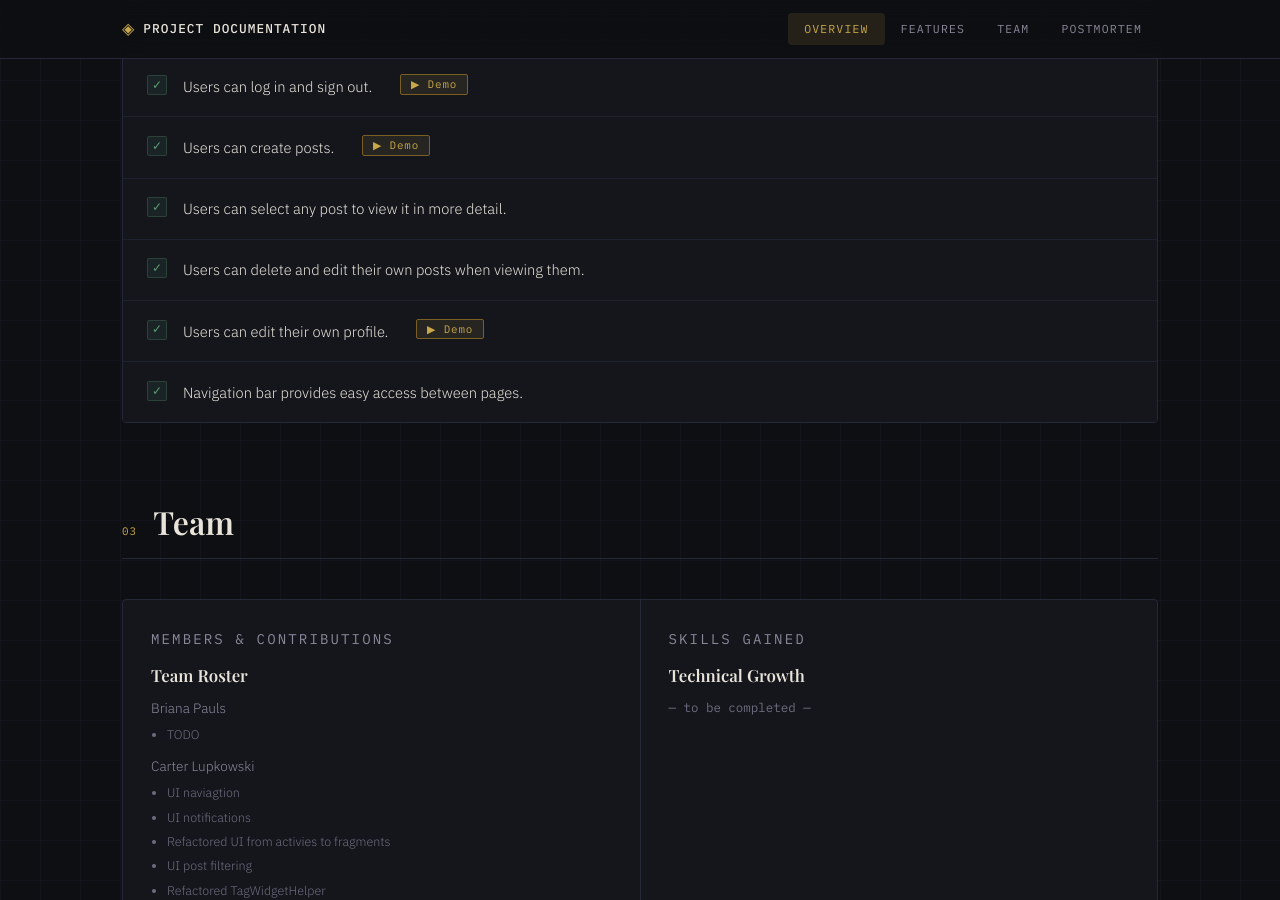
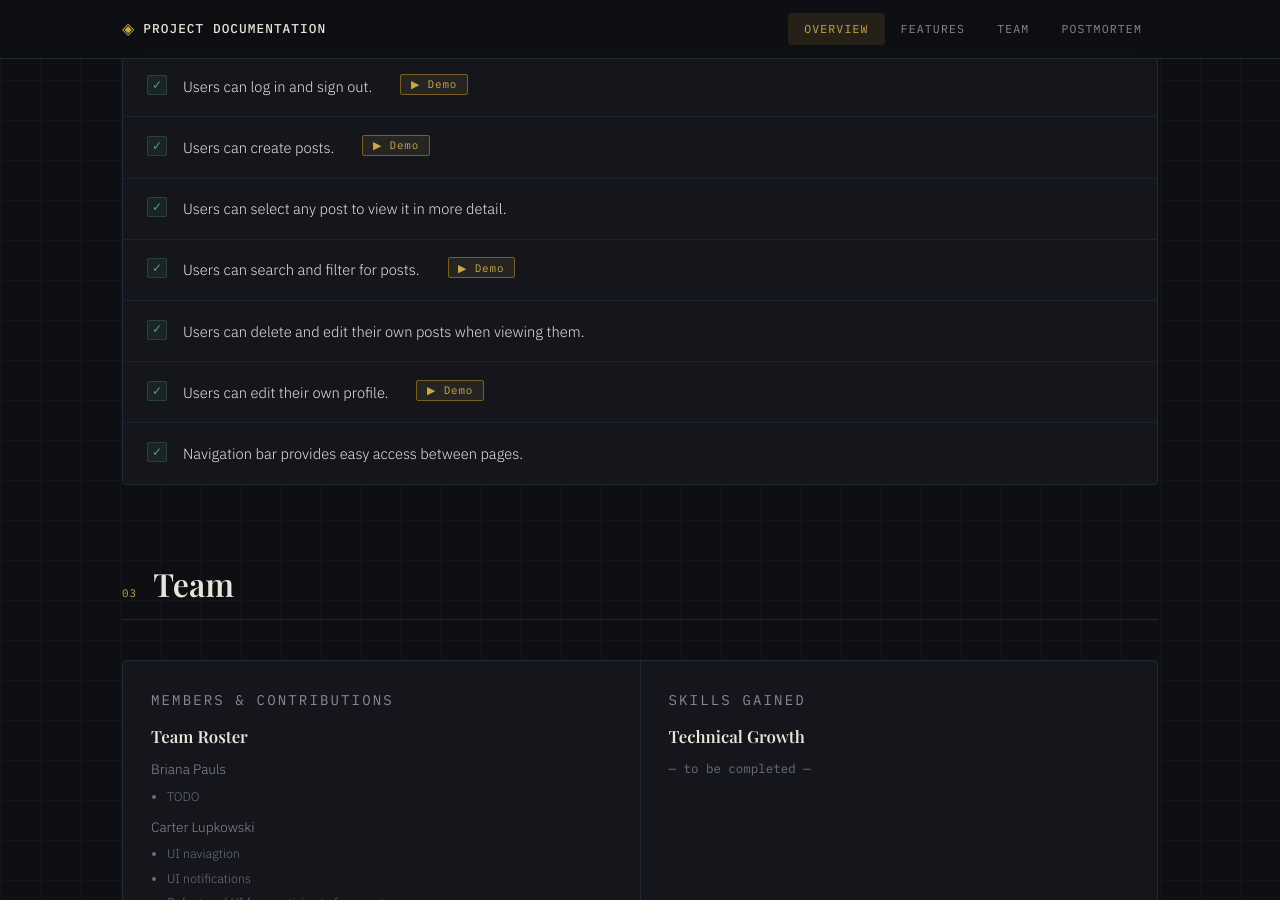
Before and after one commit to AlonSlonimsky/DISKussMe, a Jekyll site: the page built from index.html, in a window 1280 px wide and 900 px high, scrolled down 1637 px. Built offline with Jekyll 4.4.1, drawn with Linux system fonts in a browser that asks for light colours.

Commit message:
added post search

```diff
--- a/assets/js/main.js
+++ b/assets/js/main.js
@@ -54,11 +54,18 @@ function closeEditProfileVideoModal() {
   modal.classList.remove('open');
   video.pause();
 }
+function closePostViewVideoModal() {
+  const modal = document.getElementById('post-view-video-modal');
+  const video = document.getElementById('post-view-demo-video');
+  modal.classList.remove('open');
+  video.pause();
+}
 
 document.addEventListener('keydown', function(e) {
   if (e.key === 'Escape') {
     closeVideoModal();
     closeLoginVideoModal();
     closeEditProfileVideoModal();
+    closePostViewVideoModal();
   }
 });
--- a/index.html
+++ b/index.html
@@ -87,6 +87,10 @@ of 20 or more new posts per week sustained over that same period.</p>
         <button class="video-trigger" onclick="document.getElementById('video-modal').classList.add('open')">▶ Demo</button>
       </li>
       <li>Users can select any post to view it in more detail.</li>
+      <li>
+        Users can search and filter for posts.
+        <button class="video-trigger" onclick="document.getElementById('post-view-video-modal').classList.add('open')">▶ Demo</button>
+      </li>
       <li>Users can delete and edit their own posts when viewing them.</li>
       <li>
         Users can edit their own profile.
@@ -400,4 +404,13 @@ Persistence: The ability to store a new user. </p>
       </video>
     </div>
   </div>
+  <div id="post-view-video-modal" class="video-modal-overlay" onclick="if(event.target===this){closePostViewVideoModal()}">
+    <div class="video-modal-box">
+      <button class="video-modal-close" onclick="closePostViewVideoModal()" aria-label="Close">&times;</button>
+      <video id="post-view-demo-video" controls width="100%">
+        <source src="{{ site.baseurl }}/DiskussMePostViewSearch.mp4" type="video/mp4">
+        Your browser does not support the video tag.
+      </video>
+    </div>
+  </div>
 </div><!-- end doc-container -->
```
Also changed, not shown: 1 other file.
